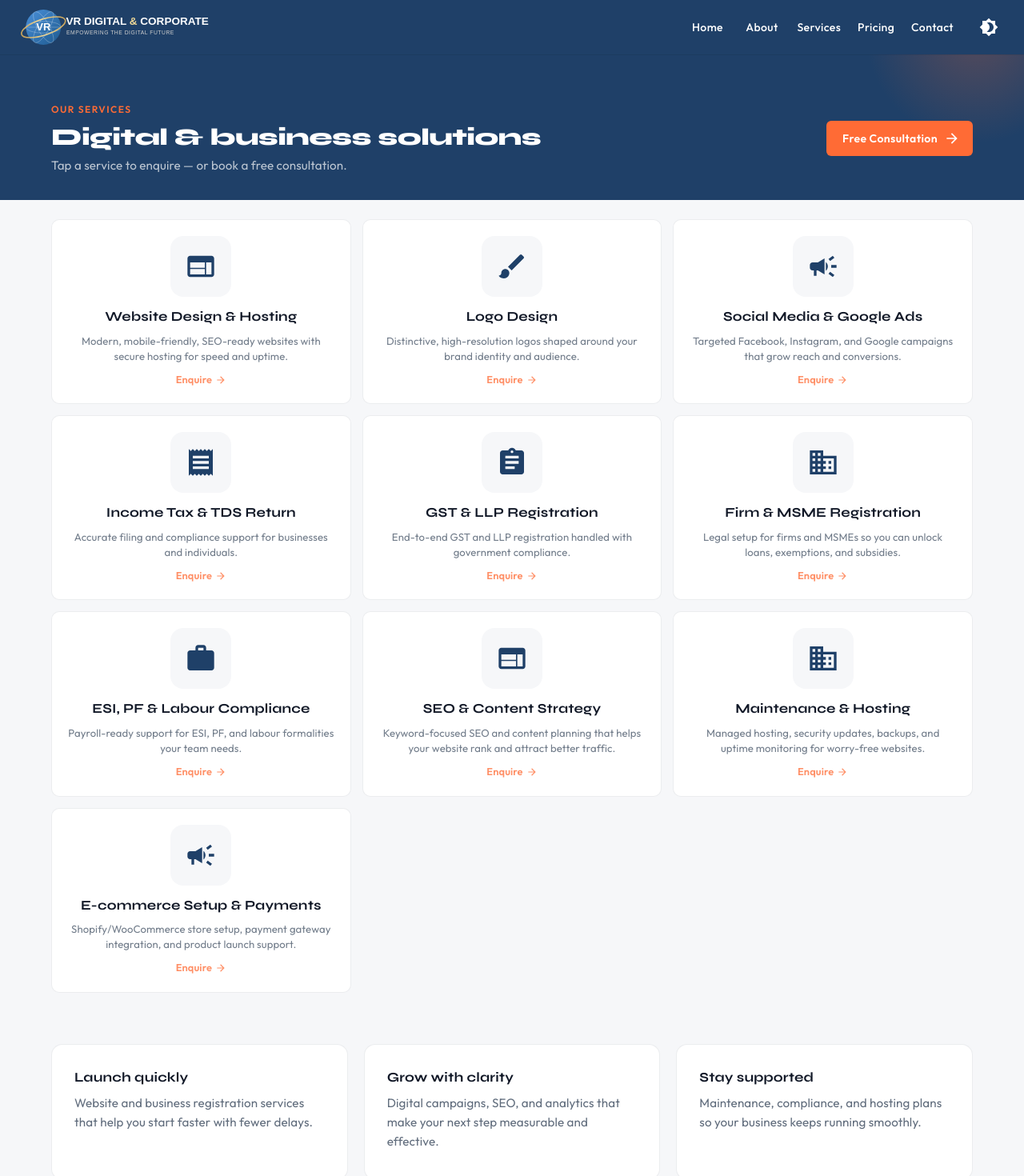
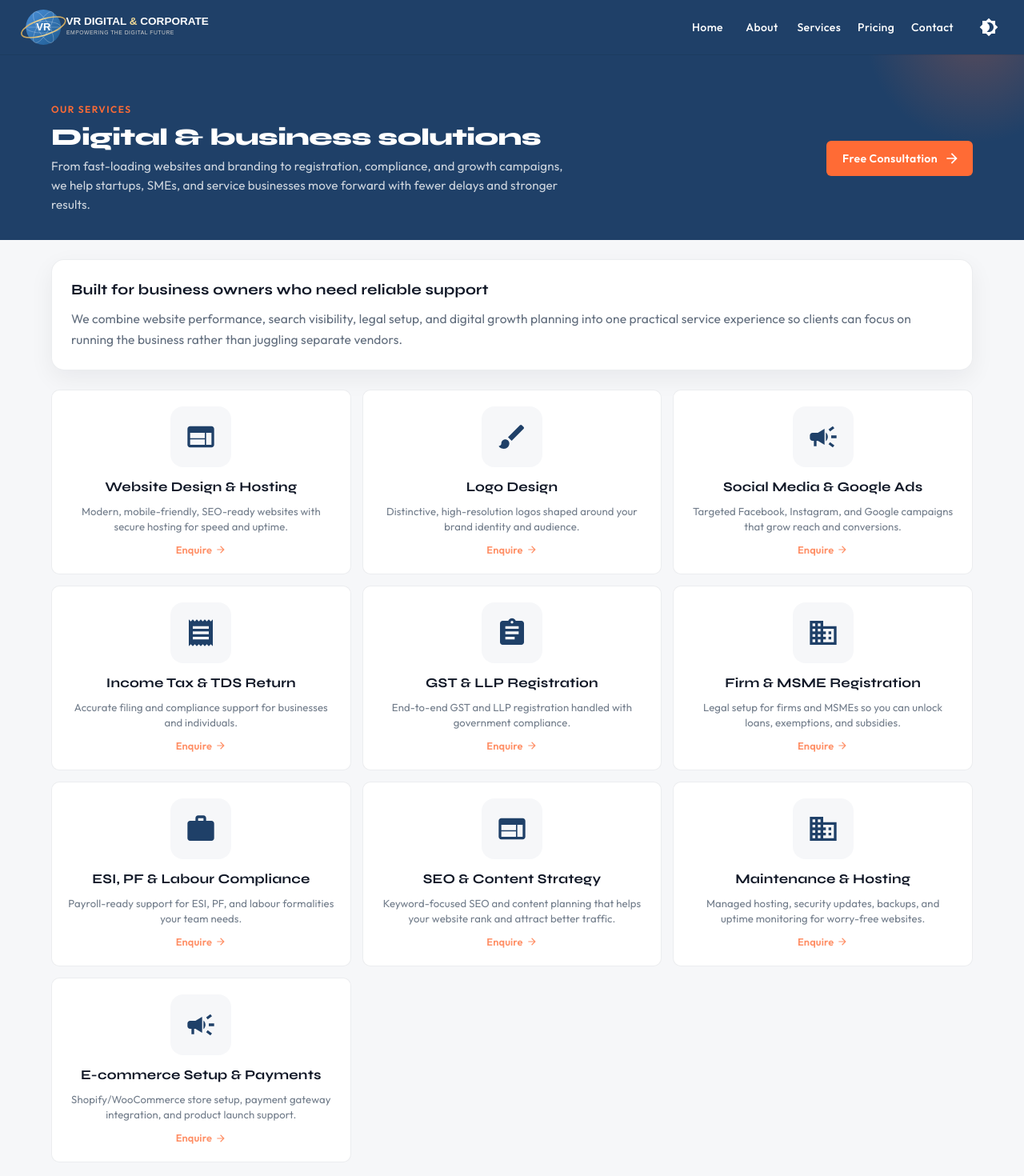
Before and after one commit to vinodreddy52/vr-techworld, a React (Create React App) app: page /service in a window 1280 px wide. Shown: the top 1470 px of the page at 80% size. Built offline with nearby package versions, Linux system fonts and the light colour scheme; the HTML template or start-up script is replaced by a standard one.

Commit message:
all pages content updated

```diff
--- a/src/pages/About.js
+++ b/src/pages/About.js
@@ -57,7 +57,7 @@ const About = () => {
             mb: 4,
           }}
         >
-          VR DIGITAL & CORPORATE HUB supports small businesses, startups, and entrepreneurs with a single partner for web design, compliance, marketing, and registration. We combine fast delivery, clear pricing, and practical digital services suited to local business needs.
+          VR DIGITAL & CORPORATE HUB supports small businesses, startups, and entrepreneurs with a single partner for web design, compliance, digital marketing, and registration. We focus on practical solutions, faster execution, and dependable support so clients can launch confidently and grow without juggling too many vendors.
         </Typography>
 
         <Box
@@ -227,7 +227,7 @@ const About = () => {
             },
             {
               title: "Why Choose Us",
-              text: "One partner for website launch, business compliance, and marketing support in India.",
+              text: "One partner for website launch, business compliance, and marketing support in India with a clear, client-first approach.",
             },
           ].map((item) => (
             <Box
--- a/src/pages/Contact.js
+++ b/src/pages/Contact.js
@@ -187,13 +187,12 @@ export default function Contact() {
             sx={{
               fontFamily: '"Outfit", sans-serif',
               fontSize: { xs: "0.9rem", md: "1rem" },
-              color: "rgba(255,255,255,0.72)",
-              lineHeight: 1.55,
-              maxWidth: 520,
+              color: "rgba(255,255,255,0.78)",
+              lineHeight: 1.6,
+              maxWidth: 620,
             }}
           >
-            Website design, hosting, branding, ads, and business registration —
-            tell us what you need.
+            Whether you need a fast-loading website, business registration help, SEO support, or a growth-focused campaign, we’ll guide you with practical next steps.
           </Typography>
         </Container>
       </Box>
--- a/src/pages/Pricing.js
+++ b/src/pages/Pricing.js
@@ -185,14 +185,14 @@ const Pricing = () => {
             sx={{
               fontFamily: '"Outfit", sans-serif',
               fontSize: { xs: "0.9rem", md: "1rem" },
-              color: "rgba(255,255,255,0.72)",
-              lineHeight: 1.55,
-              maxWidth: 520,
+              color: "rgba(255,255,255,0.78)",
+              lineHeight: 1.6,
+              maxWidth: 620,
             }}
           >
             {SHOW_PRICING_PLANS
-              ? "Choose a package that fits your business — clear pricing, no clutter."
-              : "We’re finalizing packages. Reach out anytime for a custom quote."}
+              ? "Choose a package that fits your business — clear pricing, practical features, and no unnecessary extras."
+              : "We customize quotes for websites, SEO, hosting, branding, and registration support so every client gets a plan that matches their goals."}
           </Typography>
         </Container>
       </Box>
@@ -259,7 +259,7 @@ const Pricing = () => {
                 }}
               >
               Meanwhile, tell us what you need and we’ll share a tailored quote for
-              your project.
+              your website, business setup, SEO, or digital growth project.
             </Typography>
             <Button
               variant="contained"
--- a/src/pages/Service.js
+++ b/src/pages/Service.js
@@ -340,11 +340,12 @@ const Services = () => {
                   sx={{
                     fontFamily: '"Outfit", sans-serif',
                     fontSize: { xs: "0.88rem", md: "0.95rem" },
-                    color: "rgba(255,255,255,0.7)",
-                    lineHeight: 1.5,
+                    color: "rgba(255,255,255,0.78)",
+                    lineHeight: 1.6,
+                    maxWidth: 640,
                   }}
                 >
-                  Tap a service to enquire — or book a free consultation.
+                  From fast-loading websites and branding to registration, compliance, and growth campaigns, we help startups, SMEs, and service businesses move forward with fewer delays and stronger results.
                 </Typography>
               </Box>
 
@@ -370,6 +371,39 @@ const Services = () => {
             boxSizing: "border-box",
           }}
         >
+          <Box
+            className="service-fade-up"
+            sx={{
+              bgcolor: "var(--card-bg)",
+              border: "1px solid var(--card-border)",
+              borderRadius: "16px",
+              p: { xs: 2.25, md: 3 },
+              mb: { xs: 2.5, md: 3 },
+              boxShadow: "0 10px 30px rgba(15, 23, 42, 0.06)",
+            }}
+          >
+            <Typography
+              sx={{
+                fontFamily: '"Syne", sans-serif',
+                fontWeight: 700,
+                fontSize: { xs: "1rem", md: "1.15rem" },
+                mb: 1,
+              }}
+            >
+              Built for business owners who need reliable support
+            </Typography>
+            <Typography
+              sx={{
+                fontFamily: '"Outfit", sans-serif',
+                fontSize: { xs: "0.92rem", md: "0.97rem" },
+                color: "var(--muted)",
+                lineHeight: 1.7,
+              }}
+            >
+              We combine website performance, search visibility, legal setup, and digital growth planning into one practical service experience so clients can focus on running the business rather than juggling separate vendors.
+            </Typography>
+          </Box>
+
           <Box
             className="service-fade-up service-fade-up-delay-1"
             sx={{
@@ -508,17 +542,17 @@ const Services = () => {
               {
                 title: "Launch quickly",
                 description:
-                  "Website and business registration services that help you start faster with fewer delays.",
+                  "Website and business registration services that help you start faster with fewer delays, cleaner paperwork, and a stronger first impression.",
               },
               {
                 title: "Grow with clarity",
                 description:
-                  "Digital campaigns, SEO, and analytics that make your next step measurable and effective.",
+                  "Digital campaigns, SEO, and performance-focused strategies that make your next step measurable, visible, and effective.",
               },
               {
                 title: "Stay supported",
                 description:
-                  "Maintenance, compliance, and hosting plans so your business keeps running smoothly.",
+                  "Maintenance, compliance, and hosting plans so your business keeps running smoothly with less stress and better uptime.",
               },
             ].map((item) => (
               <Box
```
